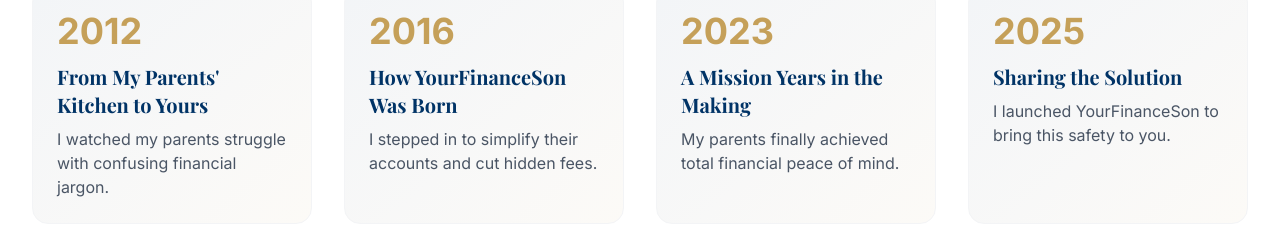
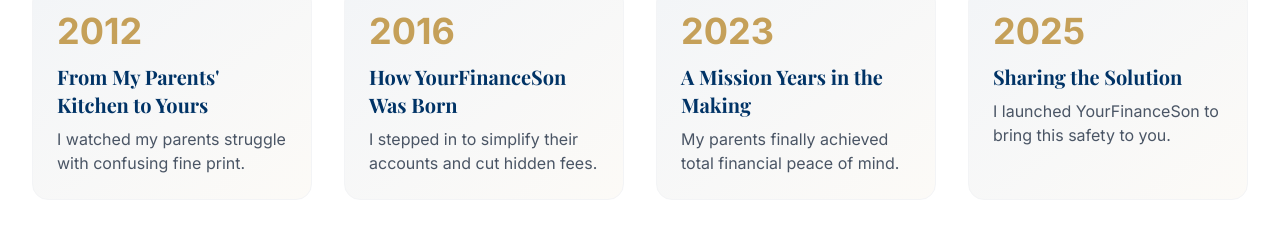
Before and after one commit to harryhyu45-cloud/YourFinanceSon, a React (Vite) app: page /about in a window 1280 px wide. Shown: the part 1260-1509 px from the top of the page. Built offline with nearby package versions, Linux system fonts and the light colour scheme; no server answers.

Commit message:
feat: add About page with company story, values, and statistics

```diff
--- a/src/pages/About.jsx
+++ b/src/pages/About.jsx
@@ -27,7 +27,7 @@
     ];
 
     const milestones = [
-        { year: '2012', title: "From My Parents' Kitchen to Yours", description: 'I watched my parents struggle with confusing financial jargon.' },
+        { year: '2012', title: "From My Parents' Kitchen to Yours", description: 'I watched my parents struggle with confusing fine print.' },
         { year: '2016', title: 'How YourFinanceSon Was Born', description: 'I stepped in to simplify their accounts and cut hidden fees.' },
         { year: '2023', title: 'A Mission Years in the Making', description: 'My parents finally achieved total financial peace of mind.' },
         { year: '2025', title: 'Sharing the Solution', description: 'I launched YourFinanceSon to bring this safety to you.' }
```
